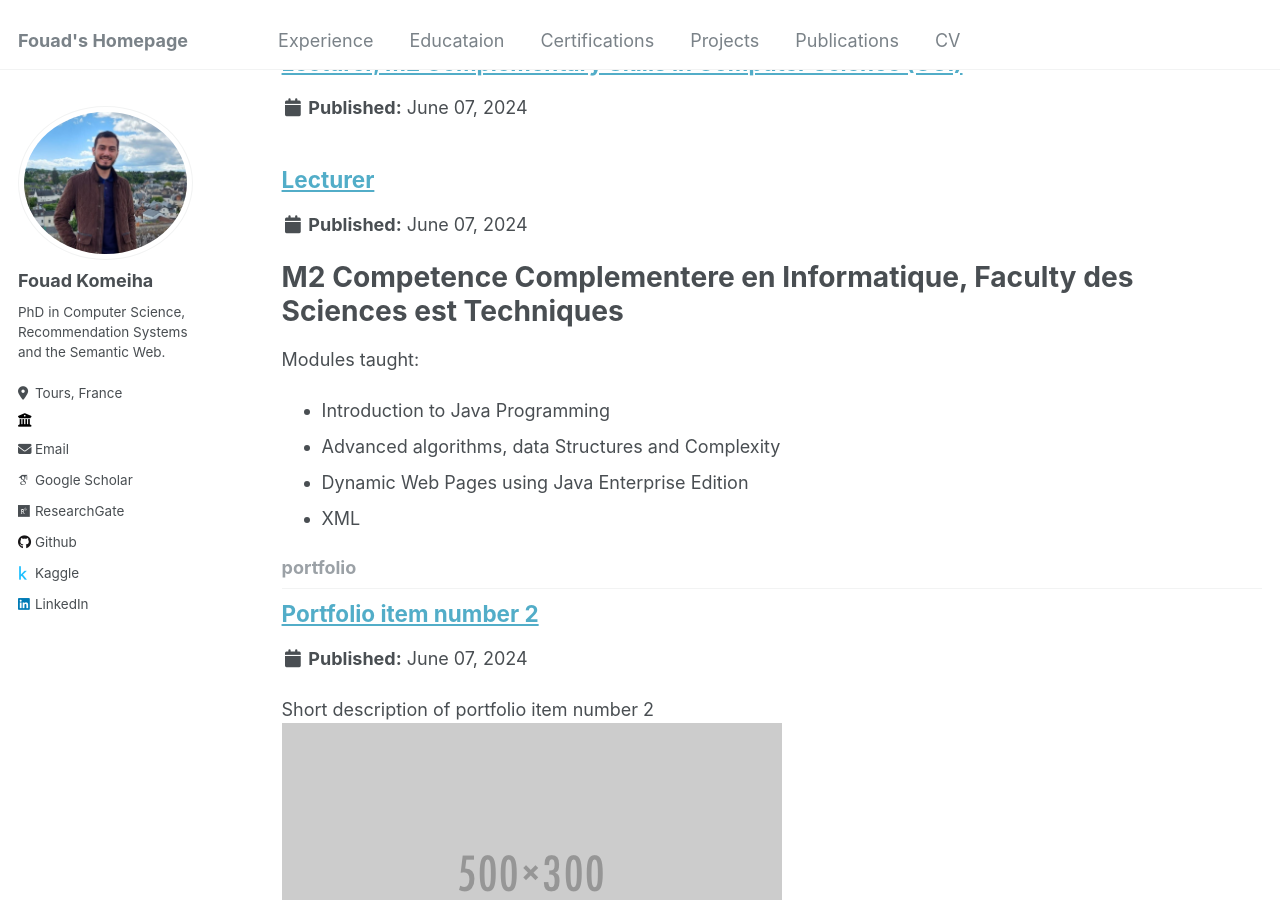
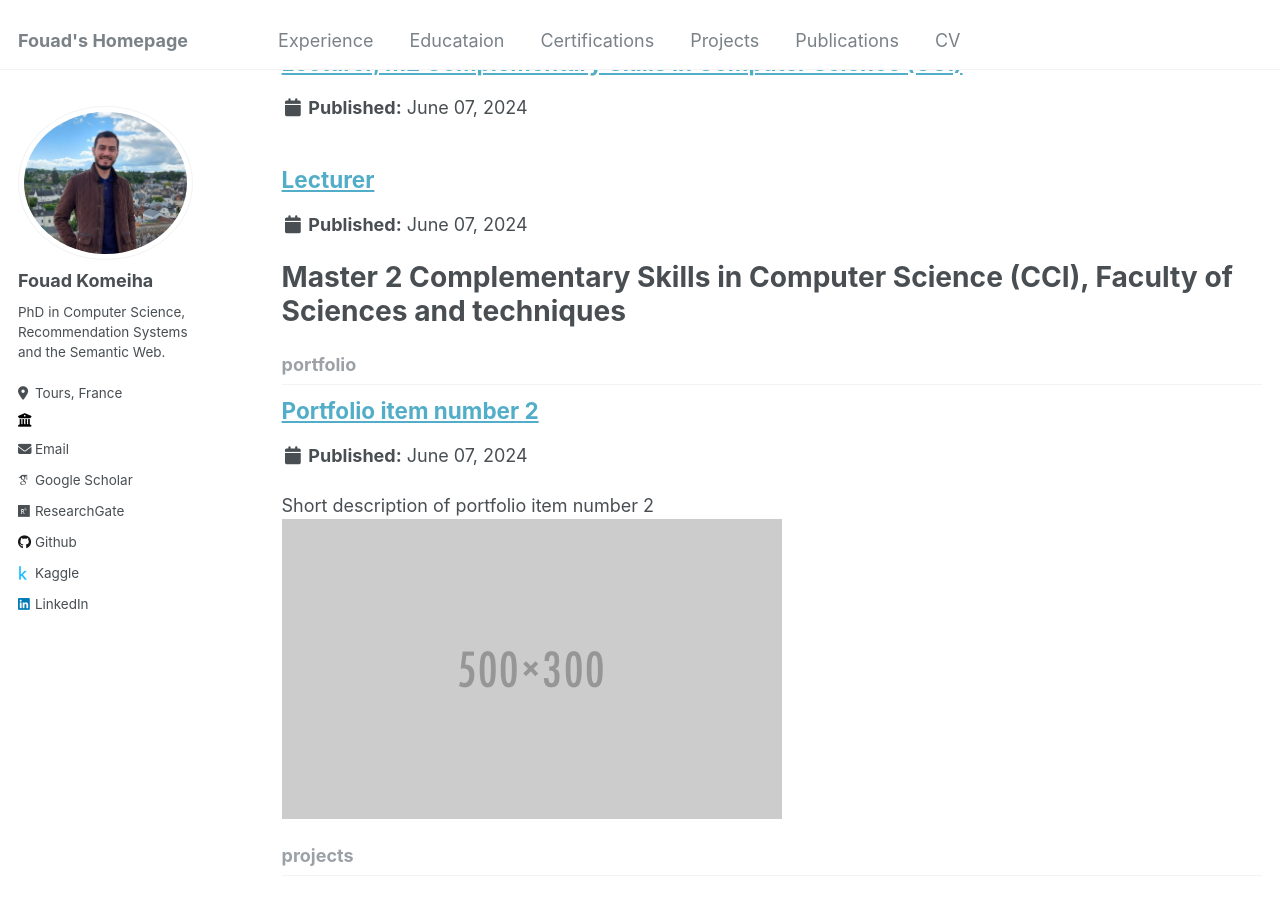
Before and after one commit to FouadKom/FouadKom.github.io, a Jekyll site: the page built from _pages/collection-archive.html, in a window 1280 px wide and 900 px high, scrolled down 740 px. Built offline with Jekyll 4.4.1, drawn with Linux system fonts in a browser that asks for light colours; some web fonts are replaced.

Commit message:
Update teaching3.md

```diff
--- a/_experience/teaching3.md
+++ b/_experience/teaching3.md
@@ -11,20 +11,17 @@ details:
 URL: ""
 ---
 
-M2 Competence Complementere en Informatique, Faculty des Sciences est Techniques
+Master 2 Complementary Skills in Computer Science (CCI), Faculty of Sciences and techniques
 ======
-Modules taught:
+
+**Modules taught:**
 - Introduction to Java Programming
 - Advanced algorithms, data Structures and Complexity
 - Dynamic Web Pages using Java Enterprise Edition
 - XML
 
-======
-Duties:
+**Duties:**
 - In-depth teaching of fundamental principles of Java programming, including the design of general algorithms and basic Java programming.
 - Guidance of students in using Java data structures for efficient data manipulation and program performance optimization.
 - Teaching web development using Java Enterprise Edition (JEE) for creating dynamic and interactive web applications.
 - Training students in integrating complementary technologies such as XML for data manipulation and storage.
-
-Heading 3
-======
```
